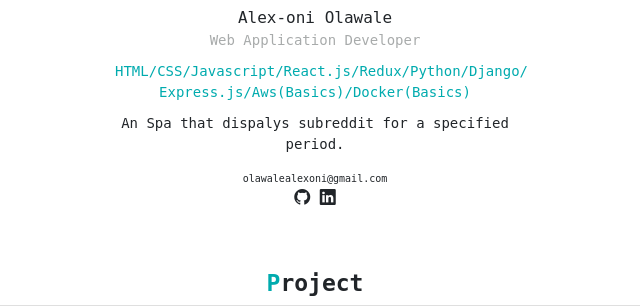
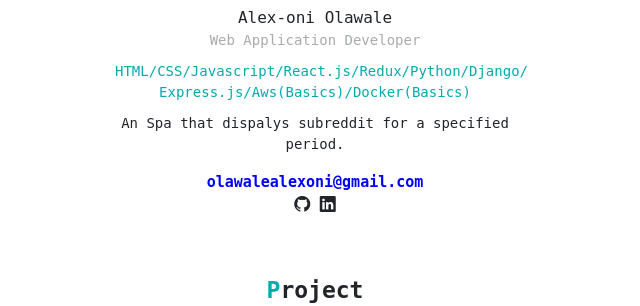
Before and after one commit to gbugsy1x/portfolio, a PHP site: page / in a window 1280 px wide. Shown: the part 324-630 px from the top of the page, without its empty margins (325-965 px from the left). Run offline with PHP 8.4, Linux system fonts and the light colour scheme; some libraries are stand-ins or nearby versions.

Commit message:
changed email color and font

```diff
--- a/style.css
+++ b/style.css
@@ -47,7 +47,9 @@ h2 {
 
 #about .email {
   margin-top: 8px;
-  font-size: 10px;
+  font-size: 15px;
+  color: blue;
+  font-weight: bold;
 }
 
 #about .icons {
```
